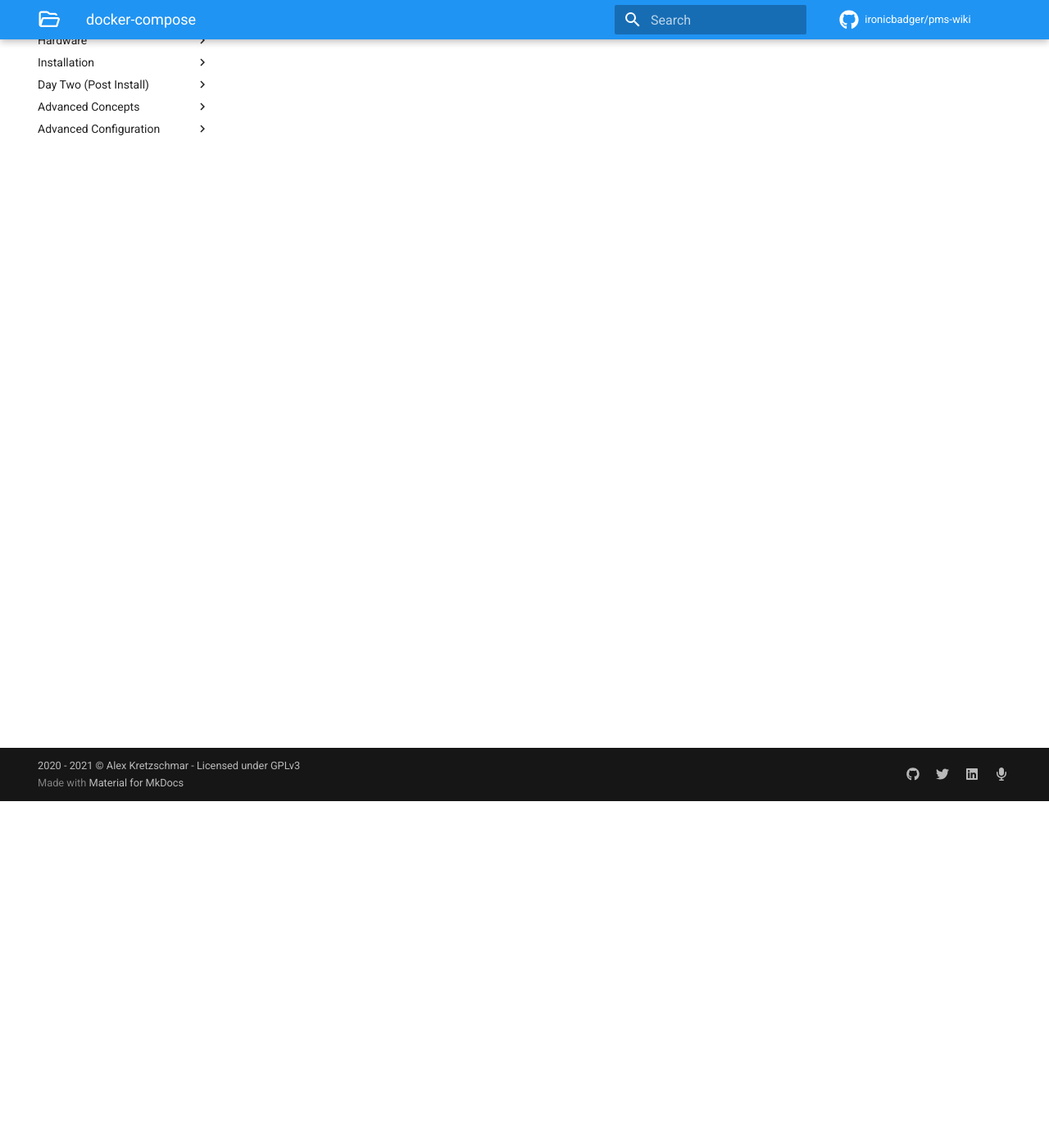
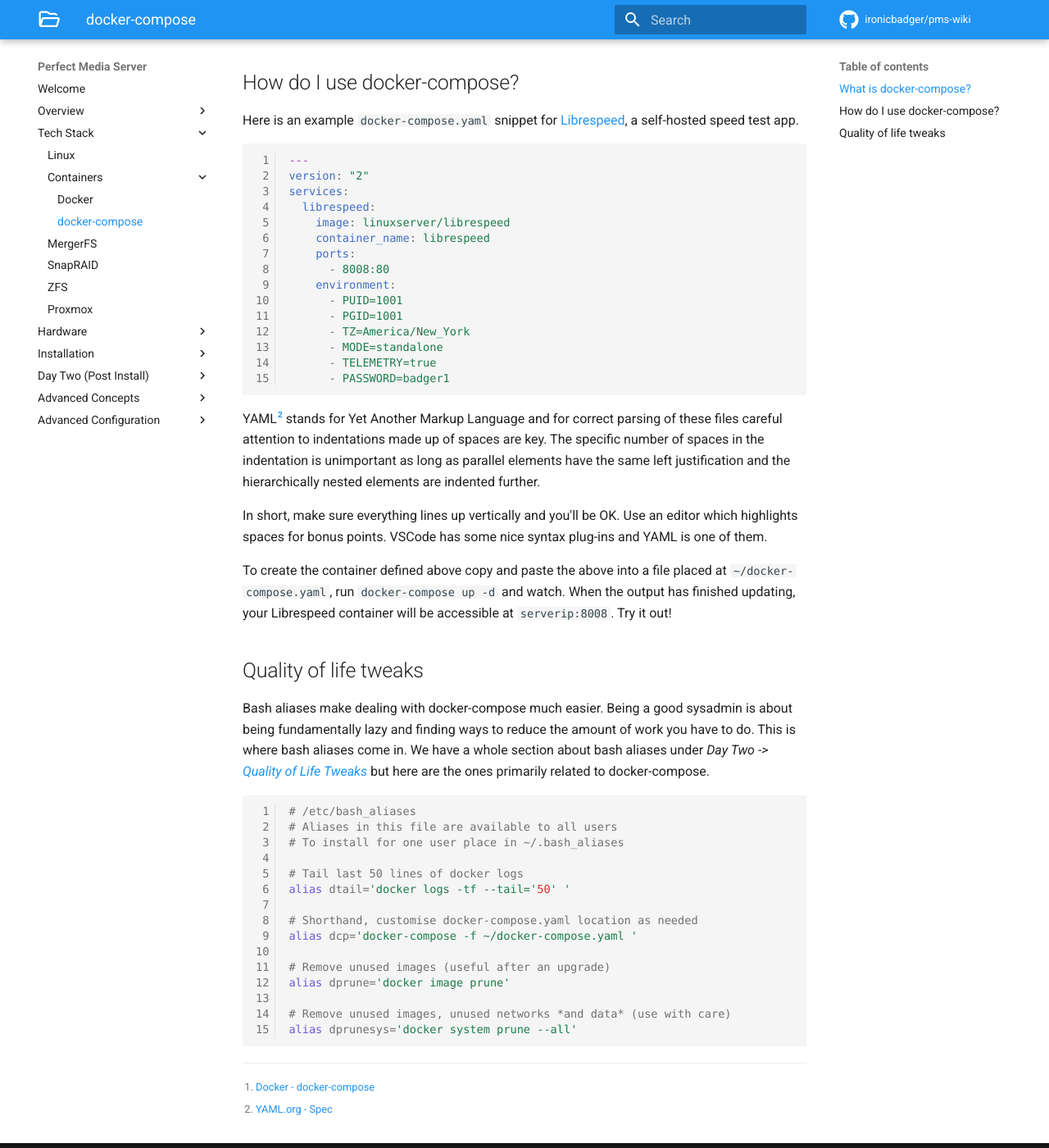
Before and after one commit to ironicbadger/pms-wiki, an MkDocs documentation site: the page built from docs/tech-stack/docker-compose.md, in a window 1280 px wide and 1400 px high, scrolled down 423 px. Shown: the whole window at 82% size. Built offline with MkDocs 1.6.1 and Material for MkDocs 9.7.7, drawn with Linux system fonts in a browser that asks for light colours; some web fonts are replaced; comment, search, counter and statistics services are not loaded; some of the changed text lies outside the part shown.

Commit message:
MVP for docker-compose complete

````diff
--- a/docs/tech-stack/docker-compose.md
+++ b/docs/tech-stack/docker-compose.md
@@ -1 +1,67 @@
 # docker-compose
+
+Around the time of the 2017 PMS guide I made the switch to `docker-compose` and it has been happily serving my container lifecycle needs ever since. Here's an screen recording example of updating the containers on my PMS box.
+
+* todo - screen recording of docker-compose update
+
+
+
+## What is docker-compose?
+
+Compose[^1] is a tool for defining and running multi-container Docker applications. With Compose, you use a YAML file to configure your application’s services. Then, with a single command, you create and start all the services from your configuration.
+
+## How do I use docker-compose?
+
+Here is an example `docker-compose.yaml` snippet for [Librespeed](https://github.com/librespeed/speedtest), a self-hosted speed test app.
+
+```yaml
+---
+version: "2"
+services:
+  librespeed:
+    image: linuxserver/librespeed
+    container_name: librespeed
+    ports:
+      - 8008:80
+    environment:
+      - PUID=1001
+      - PGID=1001
+      - TZ=America/New_York
+      - MODE=standalone
+      - TELEMETRY=true
+      - PASSWORD=badger1
+```
+
+YAML[^2] stands for Yet Another Markup Language and for correct parsing of these files careful attention to indentations made up of spaces are key. The specific number of spaces in the indentation is unimportant as long as parallel elements have the same left justification and the hierarchically nested elements are indented further.
+
+In short, make sure everything lines up vertically and you'll be OK. Use an editor which highlights spaces for bonus points. VSCode has some nice syntax plug-ins and YAML is one of them.
+
+To create the container defined above copy and paste the above into a file placed at `~/docker-compose.yaml`, run `docker-compose up -d` and watch. When the output has finished updating, your Librespeed container will be accessible at `serverip:8008`. Try it out!
+
+## Quality of life tweaks
+
+Bash aliases make dealing with docker-compose much easier. Being a good sysadmin is about being fundamentally lazy and finding ways to reduce the amount of work you have to do. This is where bash aliases come in. We have a whole section about bash aliases under *Day Two -> [Quality of Life Tweaks](../../day-two/quality-of-life-tweaks/#bash-aliases)* but here are the ones primarily related to docker-compose.
+
+```bash
+# /etc/bash_aliases
+# Aliases in this file are available to all users
+# To install for one user place in ~/.bash_aliases
+
+# Tail last 50 lines of docker logs
+alias dtail='docker logs -tf --tail='50' '
+
+# Shorthand, customise docker-compose.yaml location as needed
+alias dcp='docker-compose -f ~/docker-compose.yaml '
+
+# Remove unused images (useful after an upgrade)
+alias dprune='docker image prune'
+
+# Remove unused images, unused networks *and data* (use with care)
+alias dprunesys='docker system prune --all'
+```
+
+
+[^1]: [Docker - docker-compose](https://docs.docker.com/compose/)
+[^2]: [YAML.org - Spec](https://yaml.org/spec/)
+
+*[PMS]: Perfect Media Server
````
Also changed, not shown: docs/tech-stack/docker.md (+12 -0 lines).
